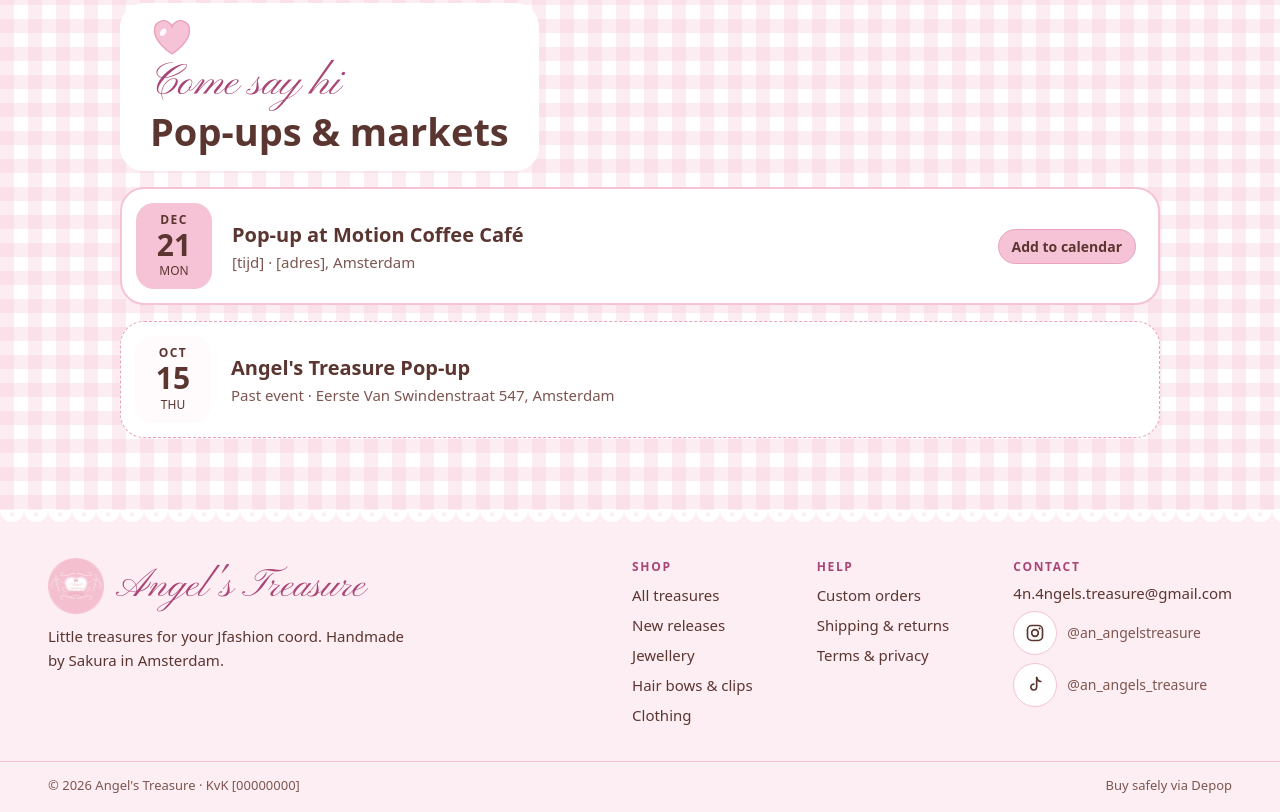
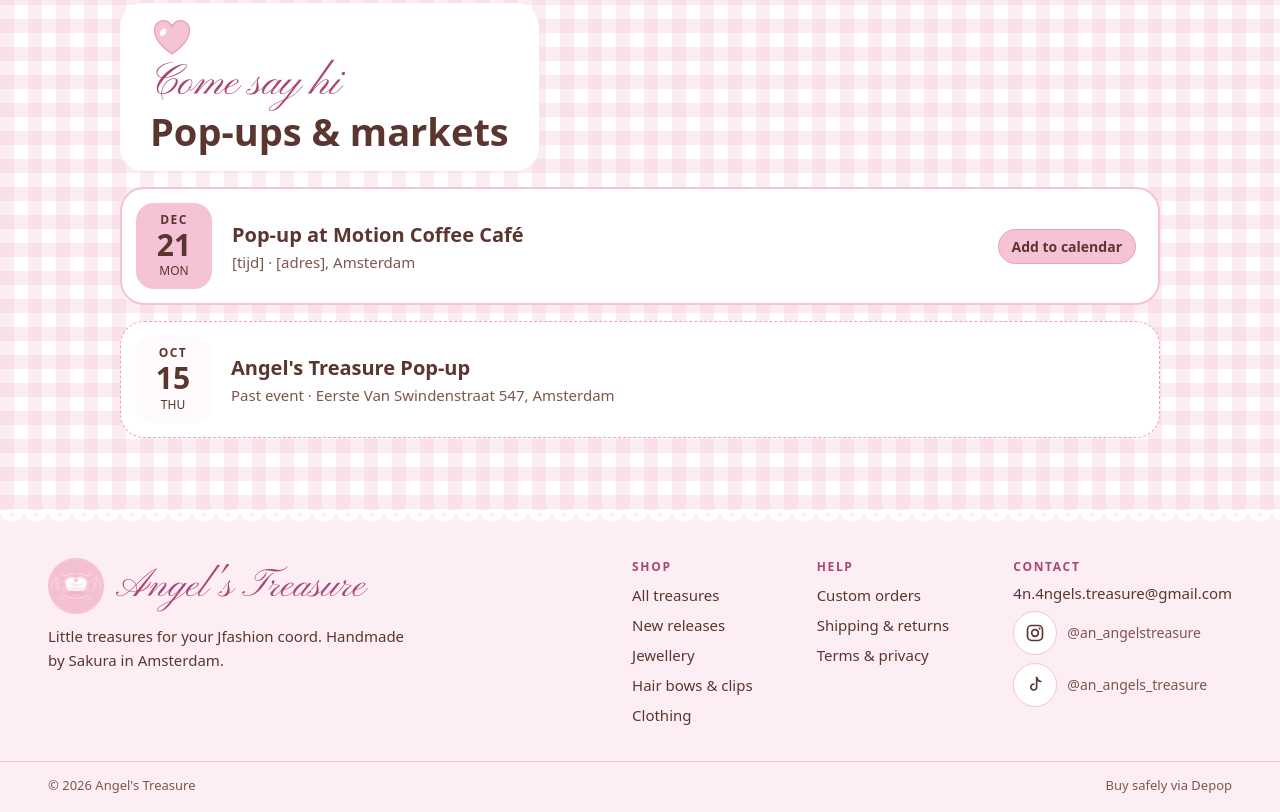
Before and after one commit to flaviofersu-pixel/angels-treasure-v1, an Astro site: page / in a window 1280 px wide. Shown: the part 3572-4384 px from the top of the page. Built offline with nearby package versions, Linux system fonts and the light colour scheme; Astro itself is replaced by a stand-in of ours; a web font is replaced by a local one.

Commit message:
Remove KvK number from footer

```diff
--- a/src/components/Footer.astro
+++ b/src/components/Footer.astro
@@ -61,7 +61,7 @@ const helpLinks = [
   </div>
 
   <div class="bottom">
-    <p>© {year} {site.name} · KvK {site.kvk}</p>
+    <p>© {year} {site.name}</p>
     <p>Buy safely via Depop</p>
   </div>
 </footer>
```
